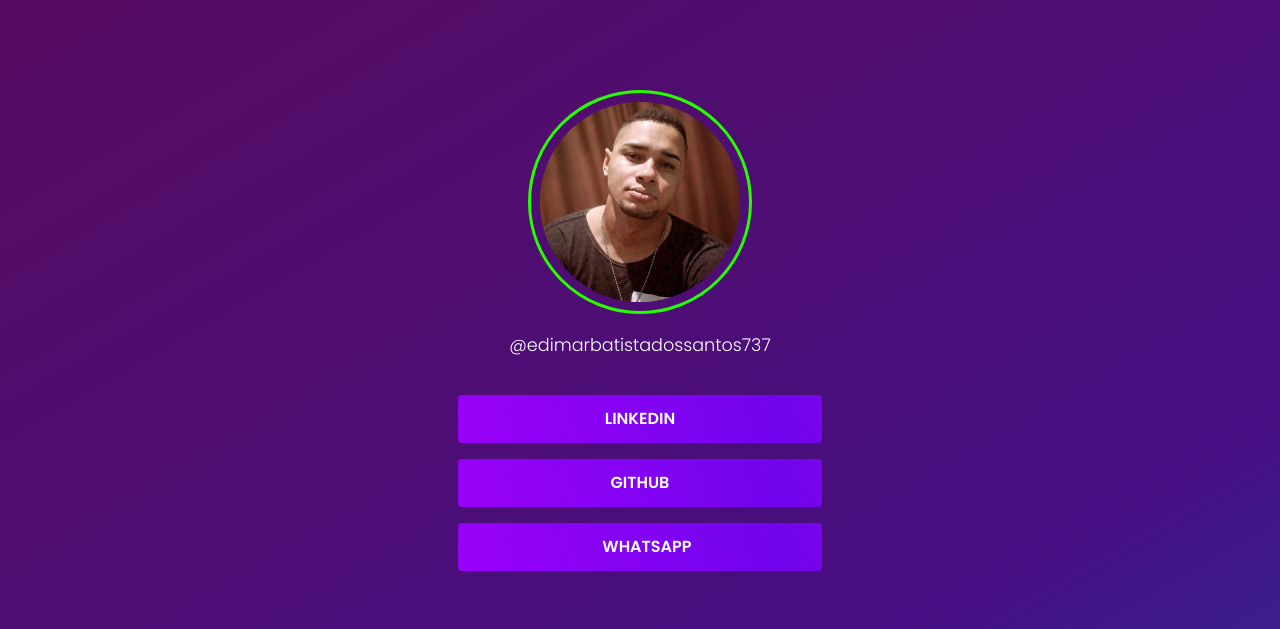
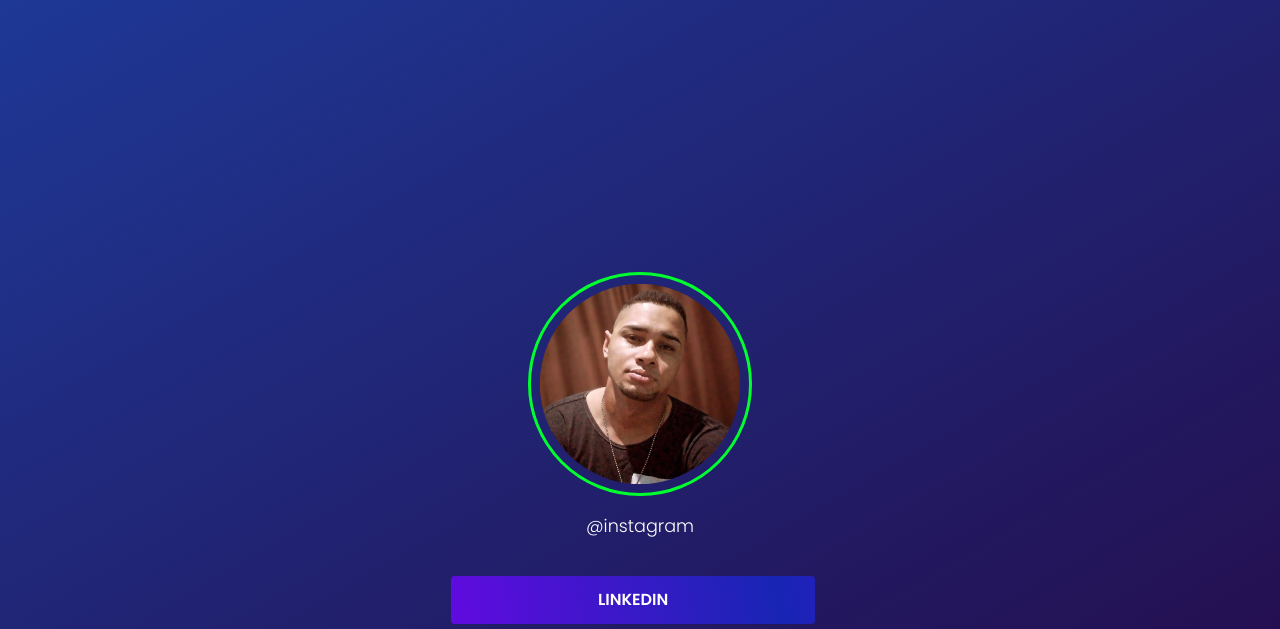
Before and after one commit to EdihBatista/Social-Tree, a plain HTML site: page index.html in a window 1280 px wide. Shown: the top 629 px of the page. Drawn offline with Linux system fonts and the light colour scheme.

Commit message:
Revert "v1.1"
This reverts commit c2363d53560c306239a534cad7d4e2ec0d73ec4d.

```diff
--- a/index.html
+++ b/index.html
@@ -16,16 +16,10 @@
   </head>
   <body>
     <main>
-      <div class="perfil">
-        <img
-          src="./img_perfil/foto_perfil.jpg"
-          title="foto de perfil"
-          alt="foto de perfil"
-        />
-        <p class="nome__perfil">@edimarbatistadossantos737</p>
-      </div>
-
-      <div>
+      <a href="#" class="perfil">
+        <img src="./img_perfil/foto_perfil.jpg" alt="foto de perfil" />
+        <p class="insta__color">@instagram</p>
+      </a>
       <ul class="botoes">
         <li>
           <a href="https://www.linkedin.com/in/edimar-batista-590b24234/"
@@ -39,10 +33,8 @@
           <a href=" https://wa.me/5569984697404">WhatsApp</a>
         </li>
       </ul>
-      </div>
 
-      <div class="icons__sociais">
-        <ul>
+      <ul class="icons__sociais">
         <li>
           <img src="./assets/instagram.svg" alt="icone instagram" />
         </li>
@@ -53,7 +45,6 @@
           <img src="./assets/github.svg" alt="icone github" />
         </li>
       </ul>
-      </div>
     </main>
   </body>
 </html>
--- a/styles/styles.css
+++ b/styles/styles.css
@@ -1,37 +1,37 @@
 :root {
   --body-bg-color: linear-gradient(
     150deg,
-    #560b60,
-    #470f83,
-    #0a5ca9,
-    #8278f2e3
+    #1e3896,
+    #250844,
+    #110413,
+    #6c6b78e3
   );
-  --green: #26fd00;
+  --green: #00ff2f;
   --White: #ffffff;
-  --bg-botao-links: linear-gradient(80deg, #9900f8, #7105ed, #a900e1);
+  --bg-botao-links: linear-gradient(80deg, #6908f0df, #1825b4, #6100e8);
 }
 
 body {
   display: flex;
+  justify-content: center;
   align-items: center;
-  justify-content: center;
-  height: 100vh;
   background: var(--body-bg-color);
-  background-size: 300% 150%;
+  background-size: 200% 300%;
 }
 
-.perfil,
-.botoes {
+main {
+  margin: 15rem auto;
+  height: 100%;
+}
+
+.perfil {
   display: flex;
   flex-direction: column;
   align-items: center;
-}
-
-.perfil {
+  margin-top: 2rem;
   font-family: "Poppins", sans-serif;
   color: var(--green);
   font-size: 1.1em;
-  text-align: center;
   text-decoration: none;
 }
 
@@ -44,13 +44,14 @@ body {
   margin-bottom: 1.3em;
 }
 
-.nome__perfil {
+.insta__color {
   color: var(--White);
 }
 
 .botoes {
+  display: flex;
+  flex-direction: column;
   margin-top: 2.5em;
-  text-align: center;
 }
 
 .botoes li {
@@ -58,6 +59,7 @@ body {
   border-radius: 4px;
   padding: 1em 9em;
   margin-bottom: 1em;
+  text-align: center;
   cursor: pointer;
   background: var(--bg-botao-links);
   background-size: 180%;
@@ -72,14 +74,14 @@ body {
   text-transform: uppercase;
 }
 
-.icons__sociais ul {
+.icons__sociais {
   display: flex;
   justify-content: center;
   gap: 2rem;
   margin: 3em auto;
 }
 
-@media (max-width: 500px) {
+@media (max-width: 400px) {
   .perfil img {
     width: 180px;
     height: 180px;
```
Lines whose indentation alone changed are shown as unchanged.
